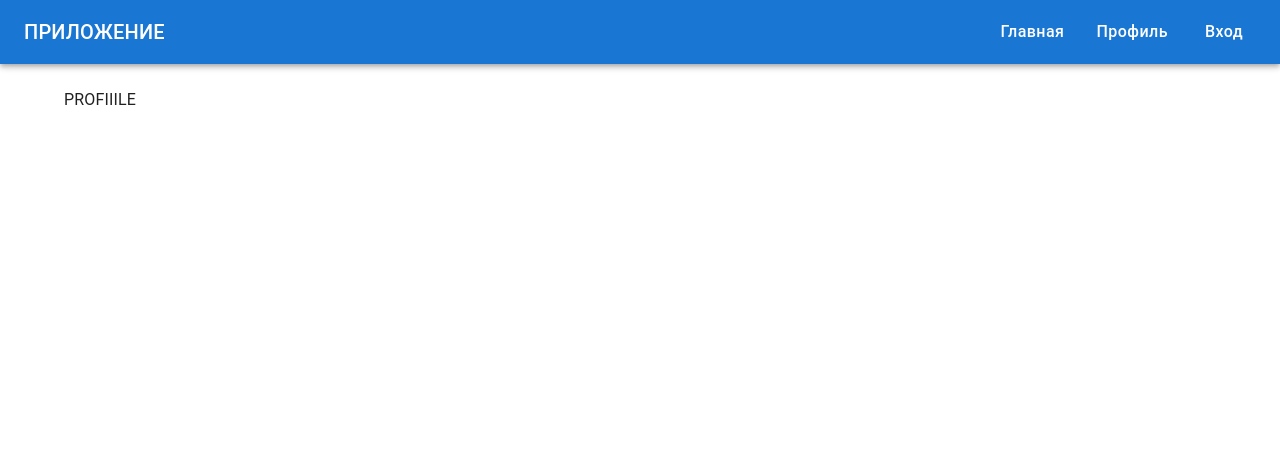
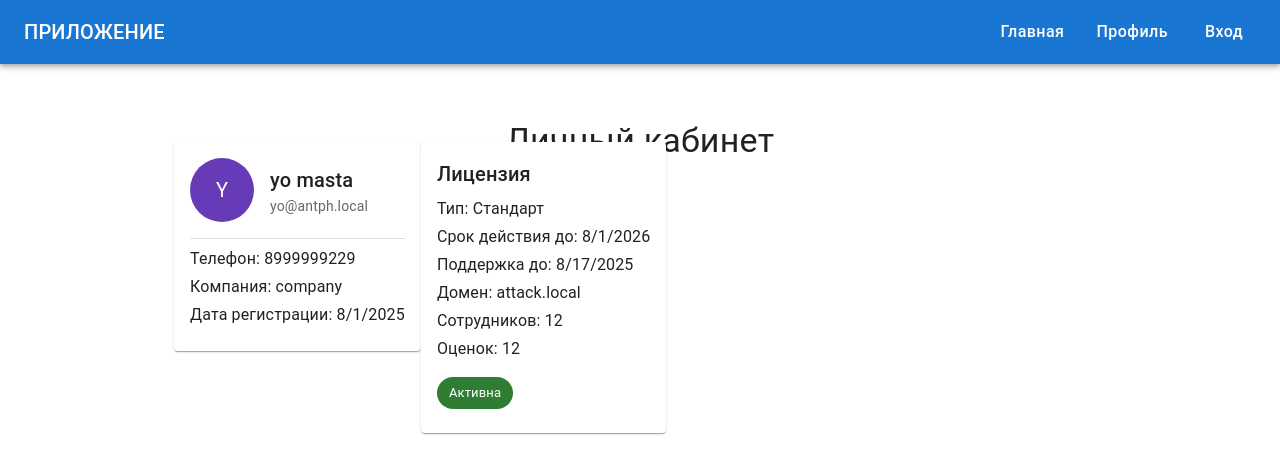
Before and after one commit to MaximMGTTRN/anti-poc, a React (Vite) app: page /profile in a window 1280 px wide. Shown: the top 474 px of the page. Built offline with nearby package versions, Linux system fonts and the light colour scheme.

Commit message:
added profile

```diff
--- a/src/components/Header.tsx
+++ b/src/components/Header.tsx
@@ -1,12 +1,18 @@
 import { AppBar, Toolbar, Typography, Button, Box } from "@mui/material";
-import { Link as RouterLink } from 'react-router-dom';
+import { Link as RouterLink, useNavigate } from 'react-router-dom';
 import { routes } from '../routes';
 
 const Header = () => {
+    const navigate = useNavigate();
     return (
         <AppBar position="static" sx={{ backgroundColor: '#1976d2' }}>
             <Toolbar>
-                <Typography variant="h6" component="div" sx={{ flexGrow: 1 }}>
+                <Typography
+                    variant="h6"
+                    component="div"
+                    sx={{ flexGrow: 1, cursor: 'pointer'}}
+                    onClick={() => navigate('/')}
+                >
                     ПРИЛОЖЕНИЕ
                 </Typography>
                 <Box sx={{ display: 'flex', gap: 2 }}>
--- /dev/null
+++ b/src/pages/profilePage/Profile.tsx
@@ -0,0 +1,110 @@
+import React from 'react';
+import {
+  Box,
+  Card,
+  CardContent,
+  Typography,
+  Grid,
+  Avatar,
+  Divider,
+  Chip,
+  Stack,
+} from '@mui/material';
+import { deepPurple } from '@mui/material/colors';
+
+const userData = {
+  id: 2,
+  position: '',
+  phone: '8999999229',
+  fullName: 'yo masta',
+  familyName: 'yo',
+  firstName: 'masta',
+  email: 'yo@antph.local',
+  companyName: 'company',
+  created: '2025-08-01 08:46:01',
+  license: {
+    type: 'Стандарт',
+    expired: '2026-08-01 14:45:04',
+    supportExpired: '2025-08-17 00:00:00',
+    employeeCount: 12,
+    pointCount: 12,
+    lastPoints: 0,
+    defaultDomain: 'attack.local',
+    isValid: 1,
+  },
+};
+
+const Profile: React.FC = () => {
+  const { fullName, email, phone, companyName, created } = userData;
+  const license = userData.license;
+
+  return (
+    <Box display="flex" flexDirection="column" alignItems="center" p={4}>
+      <Typography variant="h4" gutterBottom>
+        Личный кабинет
+      </Typography>
+
+      <Grid container spacing={4} maxWidth="md">
+        <Grid>
+          <Card>
+            <CardContent>
+              <Box display="flex" alignItems="center" mb={2}>
+                <Avatar
+                  sx={{ bgcolor: deepPurple[500], width: 64, height: 64, mr: 2 }}
+                >
+                  {fullName[0].toUpperCase()}
+                </Avatar>
+                <Box>
+                  <Typography variant="h6">{fullName}</Typography>
+                  <Typography variant="body2" color="text.secondary">
+                    {email}
+                  </Typography>
+                </Box>
+              </Box>
+              <Divider sx={{ my: 1 }} />
+              <Stack spacing={0.5}>
+                <Typography>Телефон: {phone}</Typography>
+                <Typography>Компания: {companyName}</Typography>
+                <Typography>
+                  Дата регистрации: {new Date(created).toLocaleDateString()}
+                </Typography>
+              </Stack>
+            </CardContent>
+          </Card>
+        </Grid>
+
+        <Grid>
+          <Card>
+            <CardContent>
+              <Typography variant="h6" gutterBottom>
+                Лицензия
+              </Typography>
+              <Stack spacing={0.5}>
+                <Typography>Тип: {license.type ?? '—'}</Typography>
+                <Typography>
+                  Срок действия до:{' '}
+                  {new Date(license.expired).toLocaleDateString()}
+                </Typography>
+                <Typography>
+                  Поддержка до:{' '}
+                  {new Date(license.supportExpired).toLocaleDateString()}
+                </Typography>
+                <Typography>Домен: {license.defaultDomain}</Typography>
+                <Typography>Сотрудников: {license.employeeCount}</Typography>
+                <Typography>Оценок: {license.pointCount}</Typography>
+              </Stack>
+              <Box mt={2}>
+                <Chip
+                  label={license.isValid ? 'Активна' : 'Неактивна'}
+                  color={license.isValid ? 'success' : 'error'}
+                />
+              </Box>
+            </CardContent>
+          </Card>
+        </Grid>
+      </Grid>
+    </Box>
+  );
+};
+
+export default Profile;
--- a/src/routes.ts
+++ b/src/routes.ts
@@ -1,6 +1,6 @@
 import Home from './pages/Home';
 import Login from './pages/Login';
-import Profile from './pages/Profile';
+import Profile from './pages/profilePage/Profile';
 
 export const routes = [
     {
```
Also changed, not shown: src/pages/profilePage/types.ts (added, +13 -0 lines).
